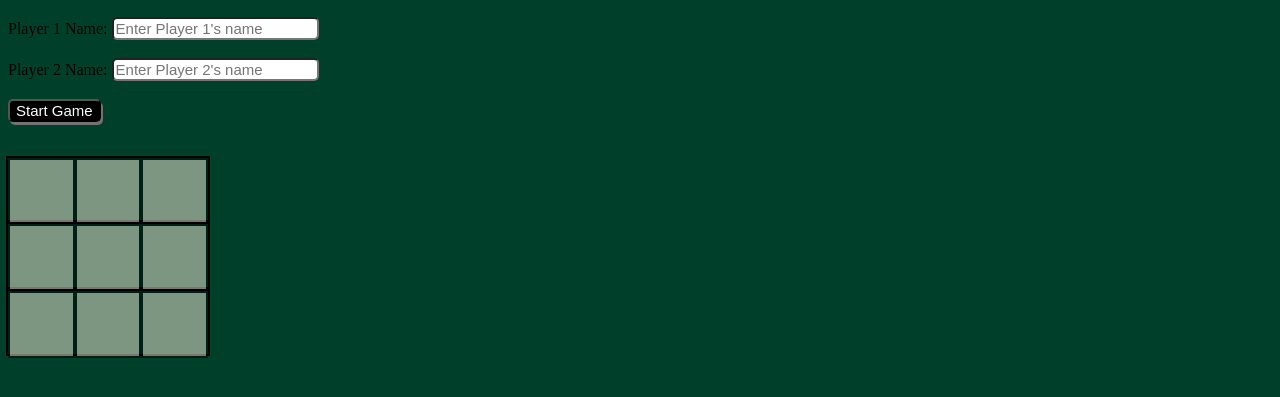
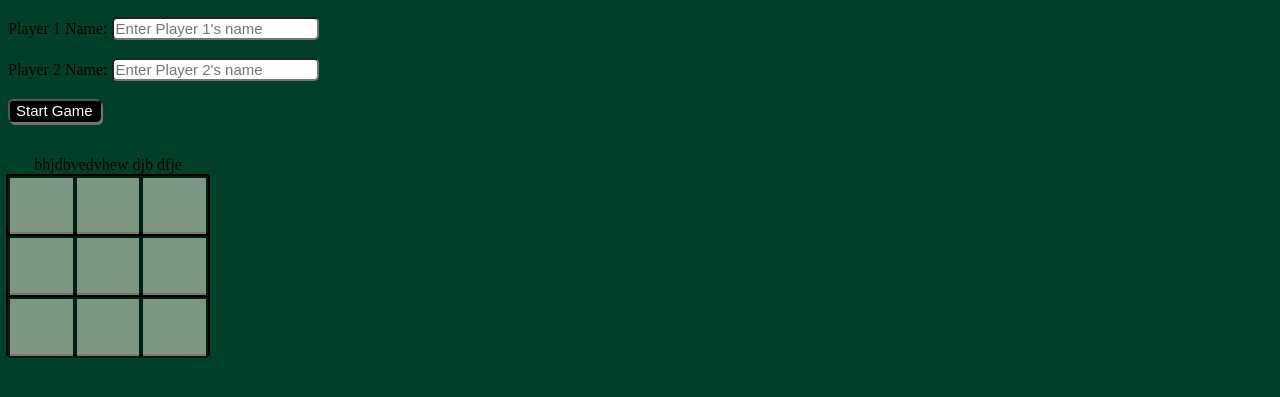
Before and after one commit to Dev4821/Tic-Tac-Toe-game, a plain HTML site: page index.html in a window 1280 px wide. Shown: the part 103-500 px from the top of the page. Drawn offline with Linux system fonts and the light colour scheme.

Commit message:
Update index.html

```diff
--- a/index.html
+++ b/index.html
@@ -22,6 +22,8 @@
       <br>
      <p id="myp"><p>
      <div class="container">
+
+bhjdbvedvhew djb dfje
      <div class="sub-contain">
      <div class="content"></div>
      <div class="content"></div>
```
